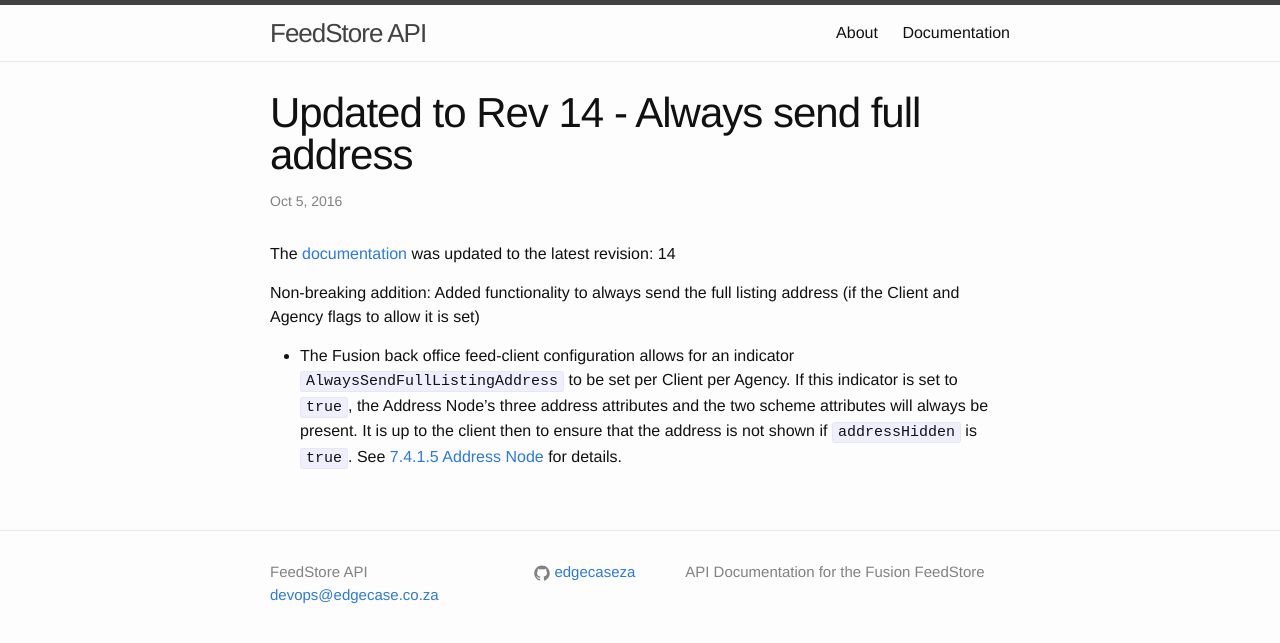
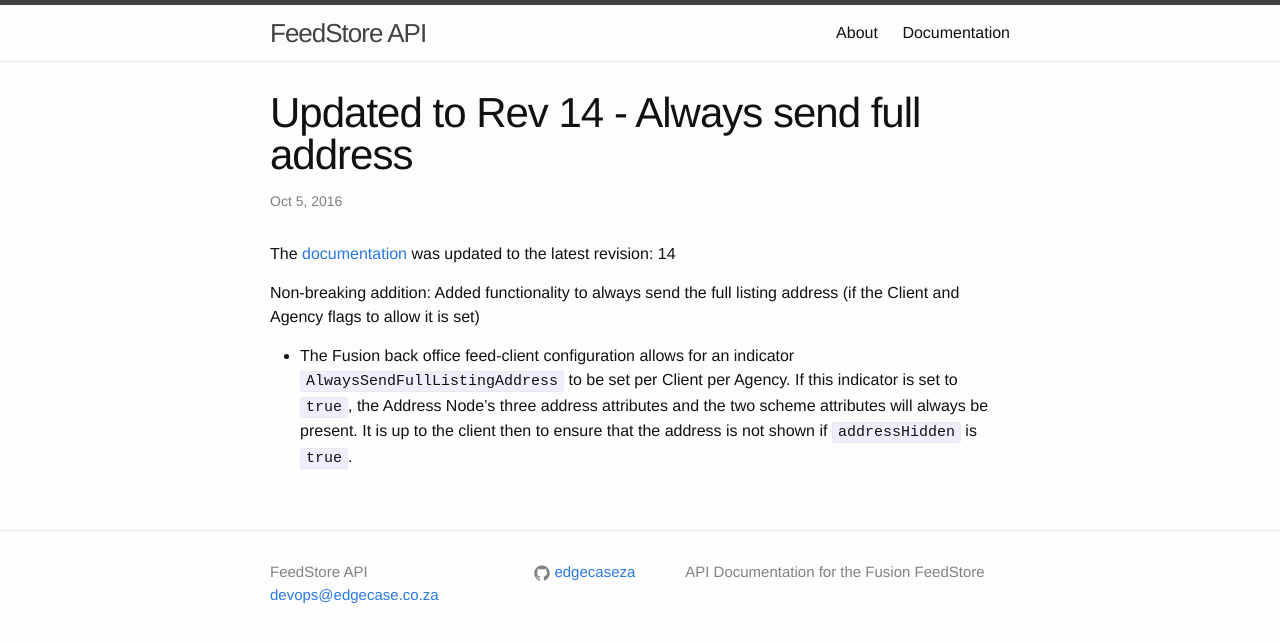
Before and after one commit to EdgeCaseZA/FeedStoreAPI, a Jekyll site: the page built from _posts/2016-10-05-Rev-14-AlwaysSendFullAddress.md, in a window 1280 px wide. Shown: the top 643 px of the page. Built offline with Jekyll 4.4.1, drawn with Linux system fonts in a browser that asks for light colours.

```diff
--- a/_posts/2016-10-05-Rev-14-AlwaysSendFullAddress.md
+++ b/_posts/2016-10-05-Rev-14-AlwaysSendFullAddress.md
@@ -9,4 +9,4 @@ Non-breaking addition: Added functionality to always send the full listing addre
 
 - The Fusion back office feed-client configuration allows for an indicator `AlwaysSendFullListingAddress` to be set per Client per Agency.
 If this indicator is set to `true`, the Address Node's three address attributes and the two scheme attributes will always be present.
-It is up to the client then to ensure that the address is not shown if `addressHidden` is `true`. See [7.4.1.5 Address Node](#7415-addressNode) for details.
+It is up to the client then to ensure that the address is not shown if `addressHidden` is `true`.
```
